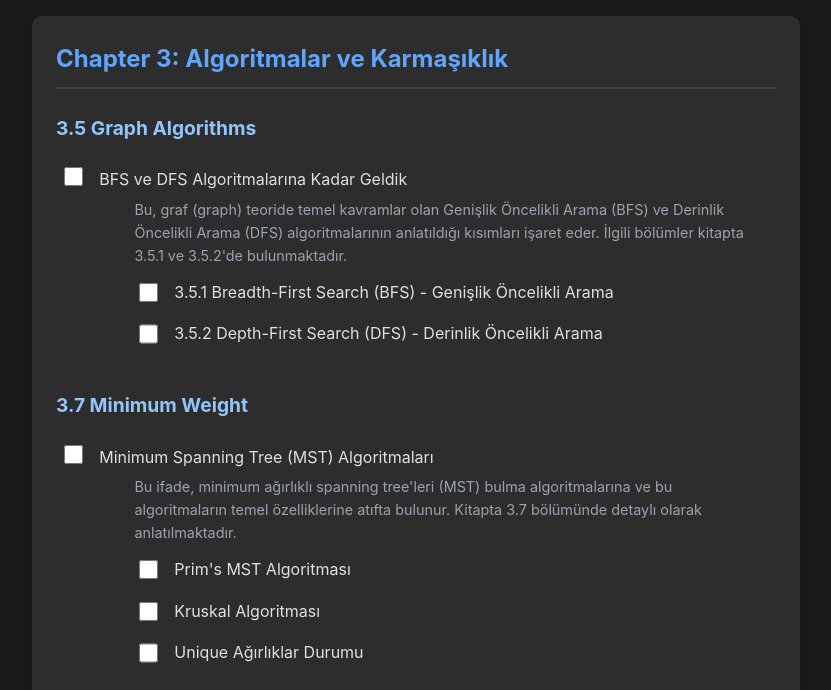
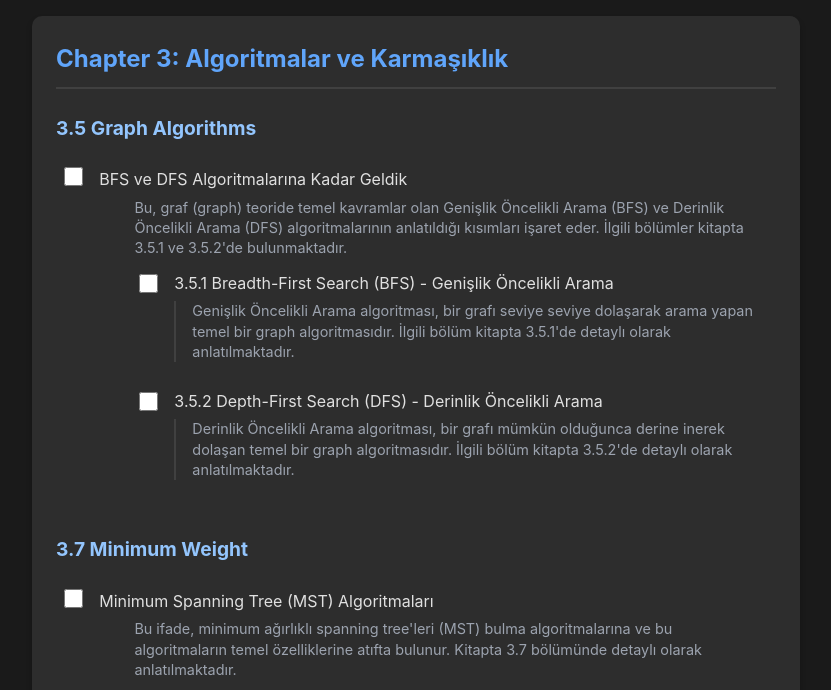
Before and after one commit to cheryiit/todo-for-prepare-quick, a plain HTML site: page public/index.html in a window 1280 px wide. Shown: the part 99-789 px from the top of the page, without its empty margins (224-1055 px from the left). Drawn offline with Linux system fonts and the light colour scheme.

Commit message:
update subtodo descriptions

```diff
--- a/public/script.js
+++ b/public/script.js
@@ -37,8 +37,11 @@ document.addEventListener('DOMContentLoaded', () => {
                                     <div class="subtodos">
                                         ${item.subItems.map(subItem => `
                                             <div class="subtodo-item">
-                                                <input type="checkbox" id="${subItem.id}">
-                                                <label for="${subItem.id}">${subItem.text}</label>
+                                                <div>
+                                                    <input type="checkbox" id="${subItem.id}">
+                                                    <label for="${subItem.id}">${subItem.text}</label>
+                                                </div>
+                                                ${subItem.description ? `<div class="todo-description">${subItem.description}</div>` : ''}
                                             </div>
                                         `).join('')}
                                     </div>
--- a/public/style.css
+++ b/public/style.css
@@ -70,6 +70,7 @@ h3 {
     font-size: 0.9rem;
     color: #9ca3af;
     margin: 0.3rem 0 0.3rem 2.2rem;
+    line-height: 1.4;
 }
 
 .subtodos {
@@ -79,15 +80,29 @@ h3 {
 
 .subtodo-item {
     display: flex;
-    align-items: center;
+    flex-direction: column;
     padding: 0.3rem;
-    margin-bottom: 0.4rem;
+    margin-bottom: 0.8rem;
     border-radius: 3px;
     transition: background-color 0.2s;
 }
 
 .subtodo-item:hover {
     background-color: #363636;
+}
+
+.subtodo-item > div:first-child {
+    display: flex;
+    align-items: center;
+}
+
+.subtodo-item .todo-description {
+    margin-left: 2.2rem;
+    margin-top: 0.3rem;
+    color: #9ca3af;
+    font-size: 0.9rem;
+    border-left: 2px solid #404040;
+    padding-left: 1rem;
 }
 
 input[type="checkbox"] {
```
